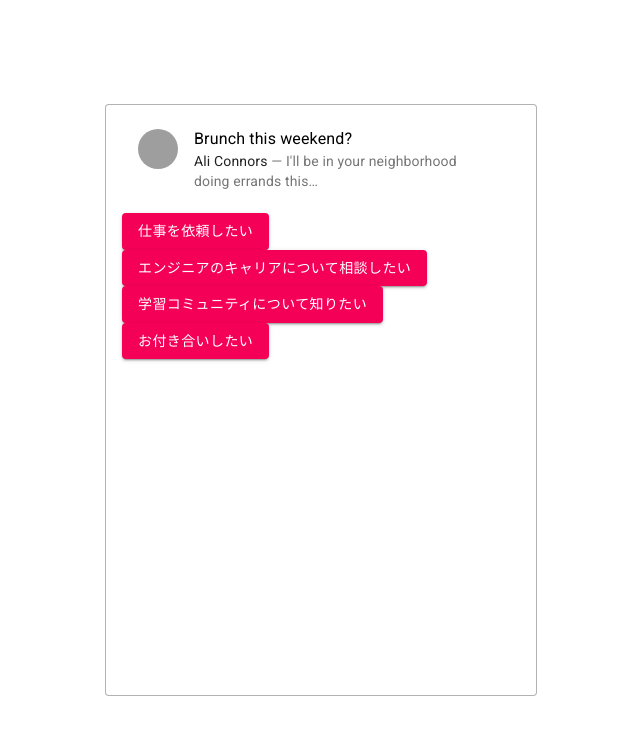
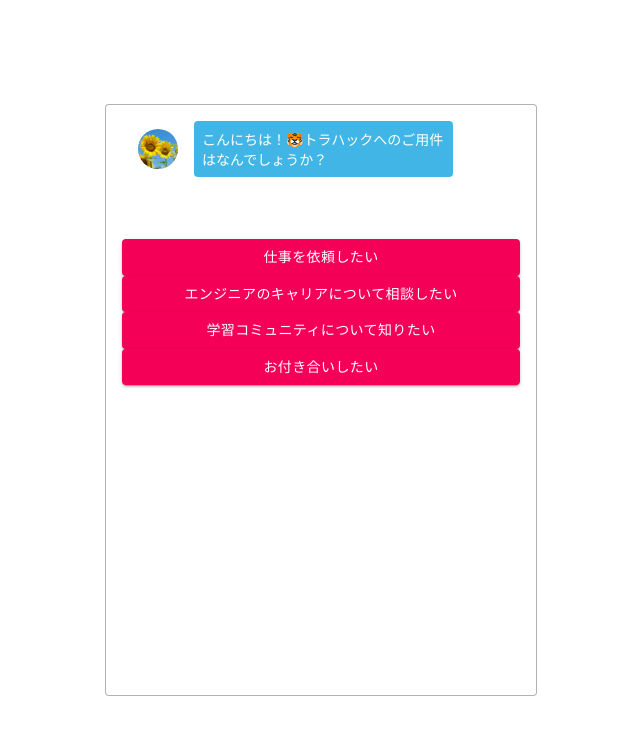
Before and after one commit to OTAHARUNA/chatbot, a React (Create React App) app: page / in a window 1280 px wide. Shown: the top 734 px of the page, without its empty margins (319-959 px from the left). Built offline with nearby package versions, Linux system fonts and the light colour scheme; grey boxes are pictures that could not be loaded.

Commit message:
Chatsの表示迄

```diff
--- a/src/App.jsx
+++ b/src/App.jsx
@@ -22,6 +22,19 @@ export default class App extends React.Component {
       open:false
     }
   }
+
+  selectAnswer = (selectedAnswer, nextQuestionId) => {
+    //selectAnswerを汎用的にしたいため条件分岐作成
+    switch (true) {
+      case (nextQuestionId === "init"):
+        break;
+      //defaultはinit以外の時には以下処理するといった意味
+      default:
+        break;
+    }
+  }
+
+
   //初期のデータセット answersの連想配列にdatasetを入れたいため。
   initAnswer = () => {
     //デフォルトのデータセットは連想配列のためそのdataset.jsのinitをまずとりたい
@@ -30,19 +43,42 @@ export default class App extends React.Component {
     //最終的には以下でanswersの中身を変更したい
     this.setState({ answers: initAnswers });
   }
+  //Chatsのデータ受け渡し
+  initChats = () => {
+    //デフォルトのデータセットは連想配列のためそのdataset.jsのinitをまずとりたい
+    //initDatasetはdataset.jsの"init"のanswers～question迄を指す。
+    const initDataset = this.state.dataset[this.state.currentId];
+    const chat = {
+      text: initDataset.question,
+      type: 'question'
+    }
+
+    //上記で追加すべきchatは取得できたため、更新する為下記追加。下記は現在のchats
+    const chats = this.state.chats;
+    //空のところに連想配列をプッシュしている→setStateされる※Reactではstate変えるには必ずsetStateしないといけない。プッシュは連想配列に追加するコマンド
+    chats.push(chat)
+
+    this.setState({
+      chats:chats
+    })
+  }
+
 //コンポーネントが初期化して次のrenderが走るときに何かしら副作用のある処理したいとき
 //最初のrender走った時はまだ初期の空の状態。最初のrenderが終わって以下のターンになった時に実行される→データセットのinitの部分に書き換わる→再度renderが走ってデータが表示できるようになる
   componentDidMount() {
+    //最初のrender後stateがここでやっとChatsコンポーネントに受け渡される。
+    this.initChats()
     //datasetの値に書き換わる
     this.initAnswer()
   }
+
   //クラスコンポーネントの為return～始めるのではなく前にrender～
   render(){
     return (
       <section className="c-section">
         <div className="c-box">
           {/* Answer.jsxで受け取れる。下OK 初期のanswersは空の配列だがanswersに連想配列が入ったらAnswerListのpropsで受け取れるようになる*/}
-          <Chats/>
+          <Chats chats={ this.state.chats }/>
           <AnswersList answers={this.state.answers} />
         </div>
       </section>
--- a/src/assets/styles/style.css
+++ b/src/assets/styles/style.css
@@ -24,7 +24,9 @@
 
 .c-grid__answer {
     display: flex;
+    /*列毎に折り返し*/
     flex-flow: column;
+    /*フレックスアイテムを末尾に寄せる*/
     justify-content: flex-end;
     height: 192px;
 }
--- a/src/components/Answer.jsx
+++ b/src/components/Answer.jsx
@@ -6,14 +6,15 @@ import Button from '@material-ui/core/Button';
 //見た目をカスタマイズするのに以下マテリアルUI使用。
 const useStyles = makeStyles((theme) => ({
   root: {
+    width: '100 %',
   },
 }));
 
 const Answer = (props) => {
   //マテリアルUI使う
-  //const classes = useStyles();
+  const classes = useStyles();
   return (
-    <Button variant="contained" color="secondary">
+    <Button className={classes.root} variant="contained" color="secondary">
       {/*{props.answer.content}でエラーが起きてしまう。propsが受け取れていない。正：props.content→Answeralistにてanswer迄取得している */}
       {props.content}
     </Button>
--- a/src/components/AnswersList.jsx
+++ b/src/components/AnswersList.jsx
@@ -5,7 +5,7 @@ import {Answer} from './index';
 //ルートのコンポーネントから受け取る。ここが中の表示にかかわってくる
 const AnswersList = (props) => {
   return(
-    <div className="c-grid_answer">
+    <div className="c-grid__answer">
       {/*propsで受け取る。１つ１つvalueとindex渡していく。ここが箱の役割
       map(配列内で定義した中身,各要素のインデックス番号)*/}
       {props.answers.map((value, index) => {
--- a/src/components/Chat.jsx
+++ b/src/components/Chat.jsx
@@ -1,7 +1,27 @@
 import React from 'react';
+import ListItem from '@material-ui/core/ListItem';
+import ListItemAvatar from '@material-ui/core/ListItemAvatar';
+import Avatar from '@material-ui/core/Avatar';
+import flower from '../assets/image/flower.jpg';
+import flower2 from '../assets/image/flower2.jpg';
 
-const Chat = () => {
-  <div></div>
+const Chat = (props) => {
+  //props.typeでquestionなのかanswerなのかここで判断。isQuestionで論理型で作る
+  const isQuestion = (props.type === 'question');
+  //?trueの時 : questionの時  →左から順番に詰めて行う。
+  const classes = isQuestion ? 'p-chat_row' : 'p-chat_reverse';
+  return (
+      <ListItem>
+      <ListItemAvatar>
+        {isQuestion ? (
+          <Avatar alt="icon" src={flower} />
+        ) : (
+          <Avatar alt="icon" src={flower2} />
+        )}
+      </ListItemAvatar>
+        <div className="p-chat__bubble" >{props.text}</div>
+      </ListItem>
+  )
 }
 
 export default Chat
--- a/src/components/Chats.jsx
+++ b/src/components/Chats.jsx
@@ -1,12 +1,7 @@
 import React from 'react';
 import { makeStyles } from '@material-ui/core/styles';
 import List from '@material-ui/core/List';
-import ListItem from '@material-ui/core/ListItem';
-import Divider from '@material-ui/core/Divider';
-import ListItemText from '@material-ui/core/ListItemText';
-import ListItemAvatar from '@material-ui/core/ListItemAvatar';
-import Avatar from '@material-ui/core/Avatar';
-import Typography from '@material-ui/core/Typography';
+import {Chat} from './index';
 
 const useStyles = makeStyles((theme) => ({
   root: {
@@ -14,39 +9,19 @@ const useStyles = makeStyles((theme) => ({
     maxWidth: '36ch',
     backgroundColor: theme.palette.background.paper,
   },
-  inline: {
-    display: 'inline',
-  },
 }));
 
-
-const Chats = () => {
+//Chatsがリスト全体を表していてリストアイテムそれぞれはChatで使いたい為Chatに移動
+//初期のChatの状態渡したいためpropsを()内に入れる
+const Chats = (props) => {
   const classes = useStyles();
   return (
     <List className={classes.root}>
-      <ListItem alignItems="flex-start">
-        <ListItemAvatar>
-          <Avatar alt="Remy Sharp" src="/static/images/avatar/1.jpg" />
-        </ListItemAvatar>
-        <ListItemText
-          primary="Brunch this weekend?"
-          secondary={
-            <React.Fragment>
-              <Typography
-                component="span"
-                variant="body2"
-                className={classes.inline}
-                color="textPrimary"
-              >
-                Ali Connors
-              </Typography>
-              {" — I'll be in your neighborhood doing errands this…"}
-            </React.Fragment>
-          }
-        />
-      </ListItem>
+      {props.chats.map((chat, index) => {
+        return <Chat text={chat.text} type={chat.type} key={ index.toString() }/>
+      })}
     </List>
   )
 }
-
+//Chatコンポーネントへ渡す。textとtypeを渡した
 export default Chats
```
Also changed, not shown: src/assets/image/flower.jpg (added), src/assets/image/flower2.jpg (added).
